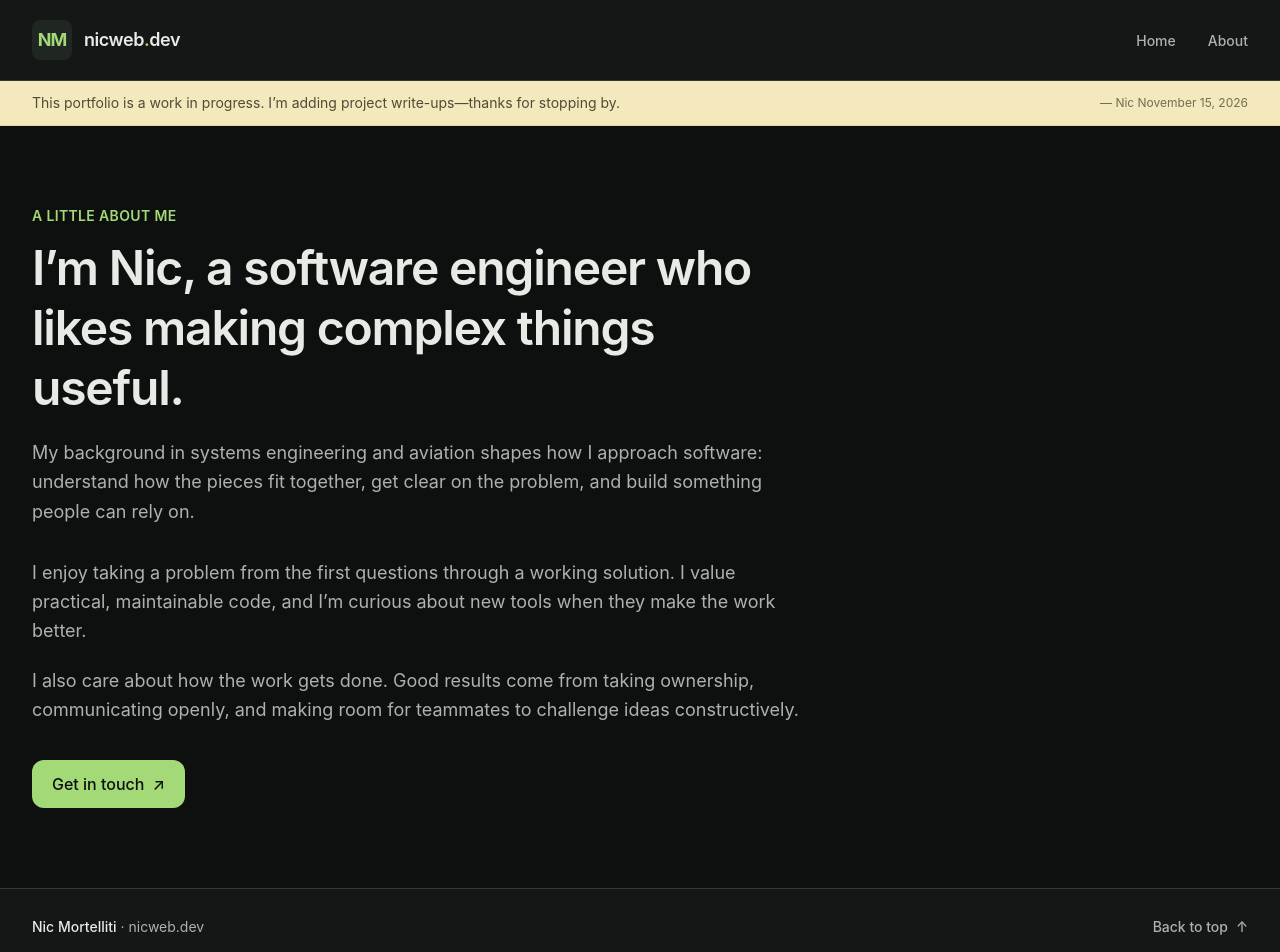
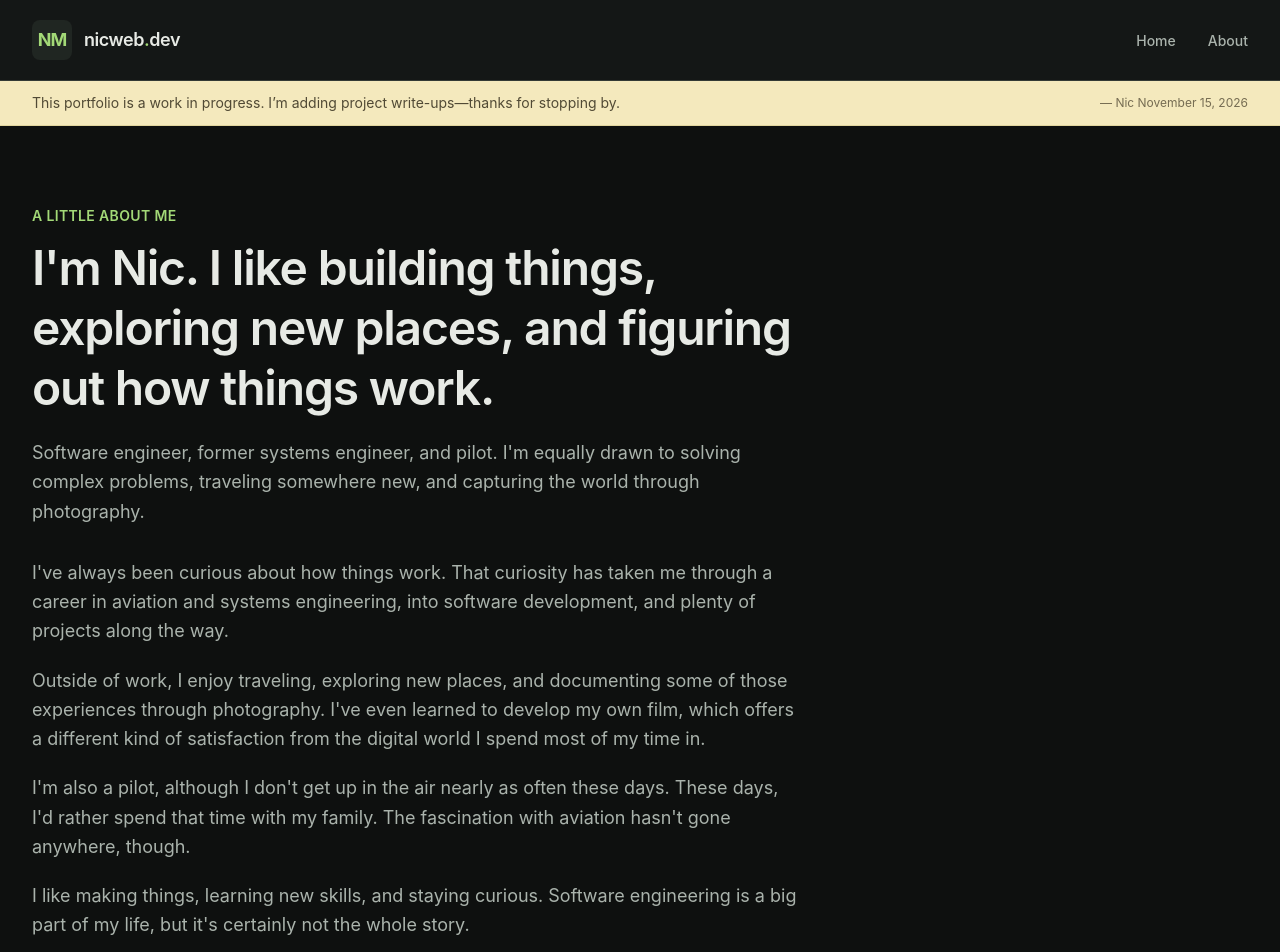
Before and after one commit to NicMortelliti/portfolio, an Astro site: page /about in a window 1280 px wide. Shown: the top 952 px of the page. Built offline with nearby package versions, Linux system fonts and the light colour scheme; Astro itself is replaced by a stand-in of ours.

Commit message:
Update the about me markdown

```diff
--- a/src/content/about/about.mdx
+++ b/src/content/about/about.mdx
@@ -1,8 +1,12 @@
 ---
-headline: I’m Nic, a software engineer who likes making complex things useful.
-description: "My background in systems engineering and aviation shapes how I approach software: understand how the pieces fit together, get clear on the problem, and build something people can rely on."
+headline: I'm Nic. I like building things, exploring new places, and figuring out how things work.
+description: "Software engineer, former systems engineer, and pilot. I'm equally drawn to solving complex problems, traveling somewhere new, and capturing the world through photography."
 ---
 
-I enjoy taking a problem from the first questions through a working solution. I value practical, maintainable code, and I’m curious about new tools when they make the work better.
+I've always been curious about how things work. That curiosity has taken me through a career in aviation and systems engineering, into software development, and plenty of projects along the way.
 
-I also care about how the work gets done. Good results come from taking ownership, communicating openly, and making room for teammates to challenge ideas constructively.
+Outside of work, I enjoy traveling, exploring new places, and documenting some of those experiences through photography. I've even learned to develop my own film, which offers a different kind of satisfaction from the digital world I spend most of my time in.
+
+I'm also a pilot, although I don't get up in the air nearly as often these days. These days, I'd rather spend that time with my family. The fascination with aviation hasn't gone anywhere, though.
+
+I like making things, learning new skills, and staying curious. Software engineering is a big part of my life, but it's certainly not the whole story.
```
